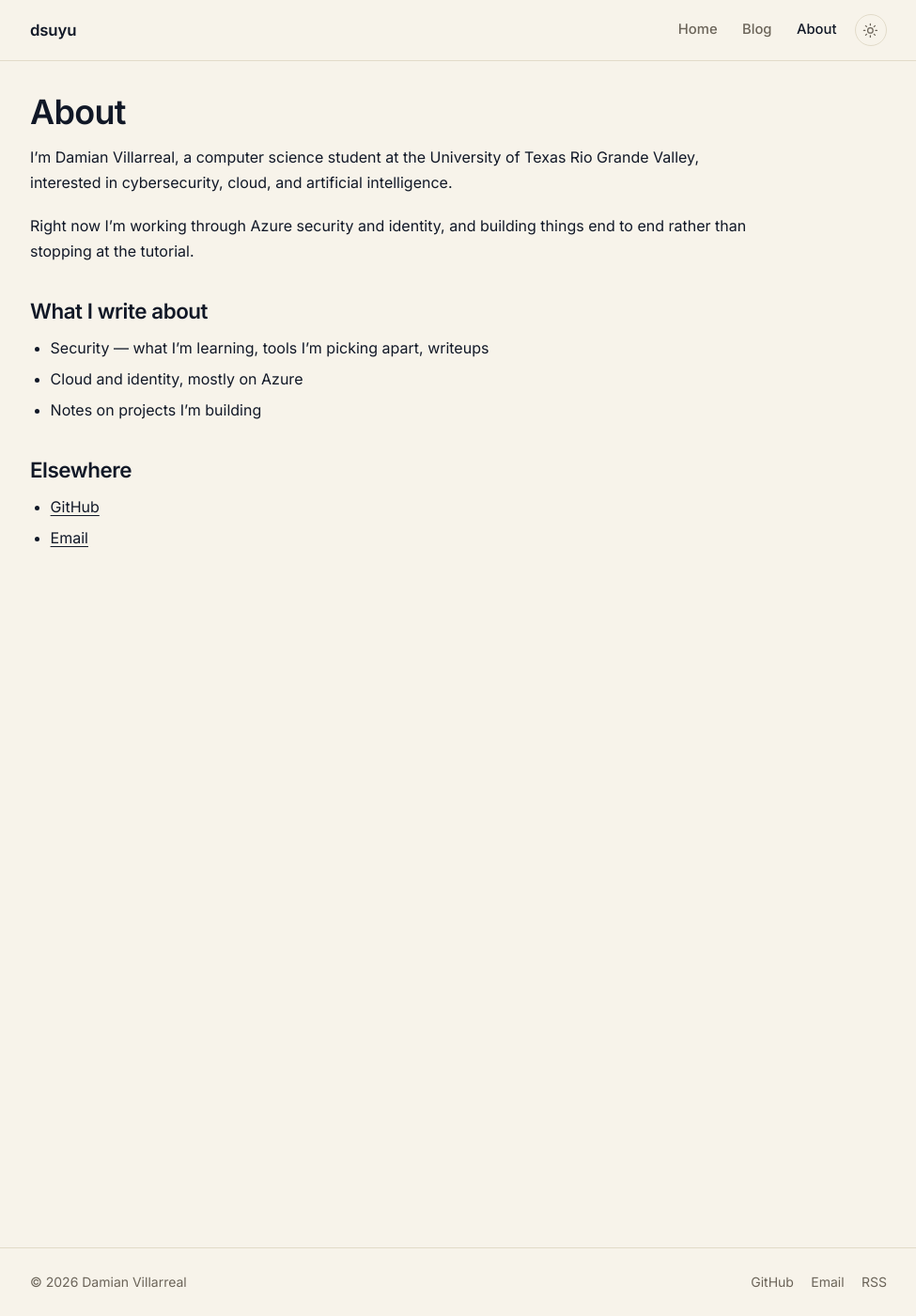
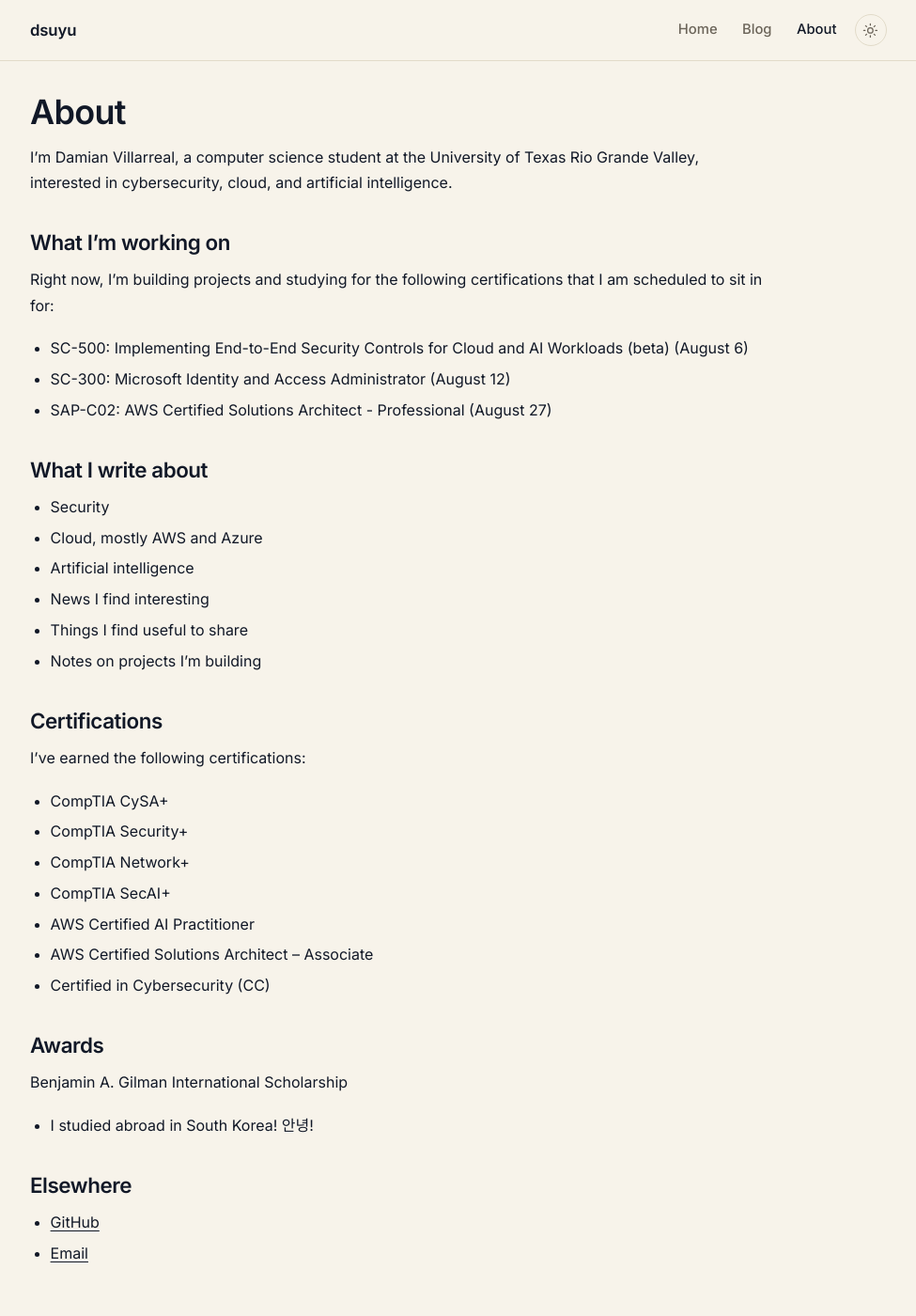
Before and after one commit to dsuyu1/dsuyu1.github.io, a Jekyll site: the page built from about.markdown, in a window 1280 px wide and 1400 px high. Shown: the whole window at 94% size, without its empty margins (152-1127 px from the left). Built offline with Jekyll 4.4.1, drawn with Linux system fonts in a browser that asks for light colours.

Commit message:
added content to the about page

```diff
--- a/about.markdown
+++ b/about.markdown
@@ -5,7 +5,7 @@ permalink: /about/
 description: About Damian Villarreal — computer science student.
 ---
 
-I&rsquo;m Damian Villarreal, a computer science student at the University of
+I'm Damian Villarreal, a computer science student at the University of
 Texas Rio Grande Valley, interested in cybersecurity, cloud, and artificial
 intelligence.
 
@@ -15,19 +15,40 @@ intelligence.
      visitors actually want, and it's the only section that can't be guessed
      from the rest of the site. -->
 
-Right now I&rsquo;m working through Azure security and identity, and building
-things end to end rather than stopping at the tutorial.
+## What I'm working on
+Right now, I'm building projects and studying for the following certifications that I am scheduled to sit in for:
+- SC-500: Implementing End-to-End Security Controls for Cloud and AI Workloads (beta) (August 6)
+- SC-300: Microsoft Identity and Access Administrator (August 12)
+- SAP-C02: AWS Certified Solutions Architect - Professional (August 27)
 
 ## What I write about
 
-- Security — what I&rsquo;m learning, tools I&rsquo;m picking apart, writeups
-- Cloud and identity, mostly on Azure
-- Notes on projects I&rsquo;m building
+- Security
+- Cloud, mostly AWS and Azure
+- Artificial intelligence
+- News I find interesting
+- Things I find useful to share
+- Notes on projects I'm building
 
 <!-- TODO: Add a "Projects" or "Now" section here once you have a couple of
      things worth linking. A short list with one line each beats a long
      paragraph. -->
 
+
+## Certifications
+I've earned the following certifications:
+- CompTIA CySA+
+- CompTIA Security+
+- CompTIA Network+
+- CompTIA SecAI+
+- AWS Certified AI Practitioner
+- AWS Certified Solutions Architect – Associate
+- Certified in Cybersecurity (CC)
+
+## Awards
+Benjamin A. Gilman International Scholarship
+- I studied abroad in South Korea! 안녕!
+
 ## Elsewhere
 
 - [GitHub](https://github.com/{{ site.github_username }})
```
